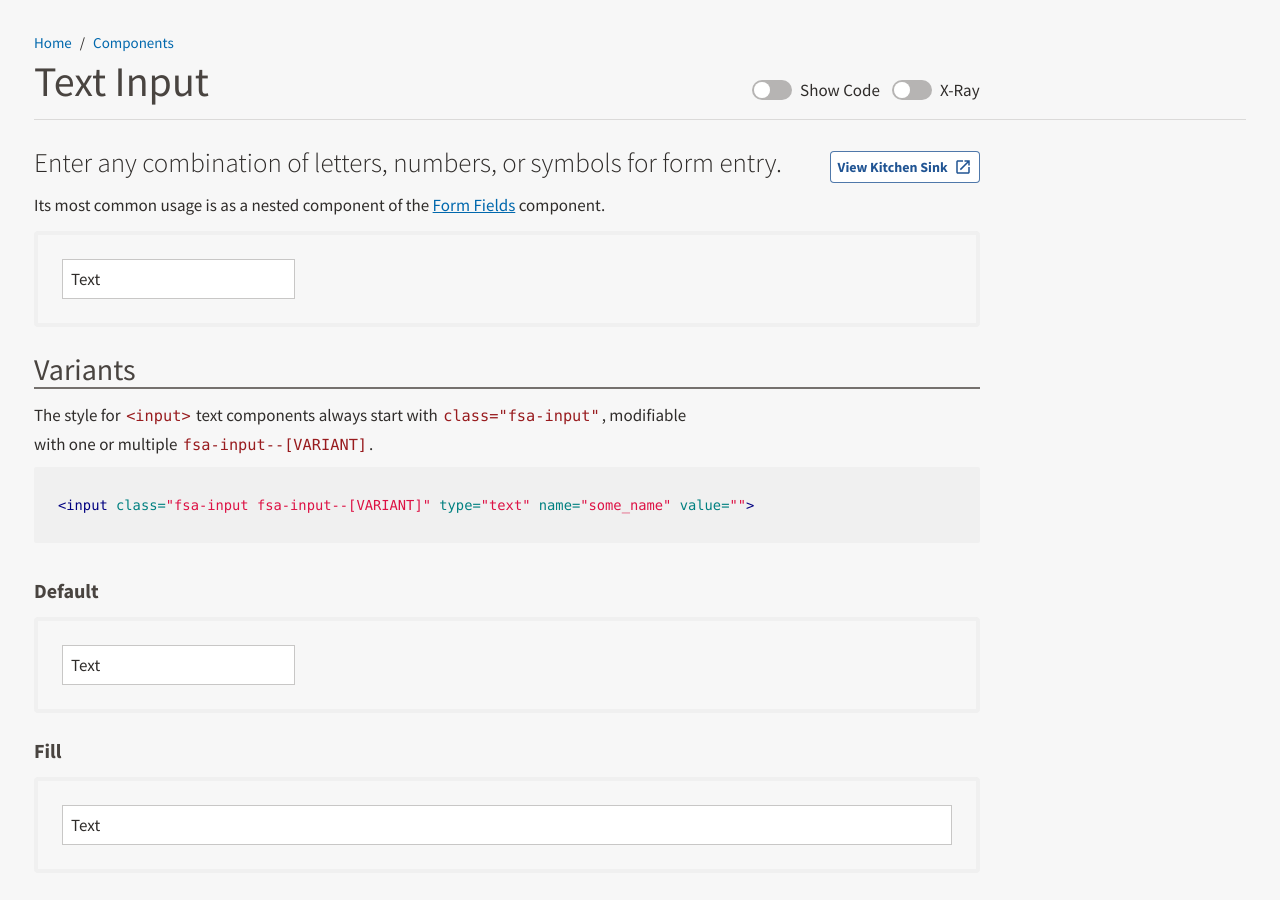
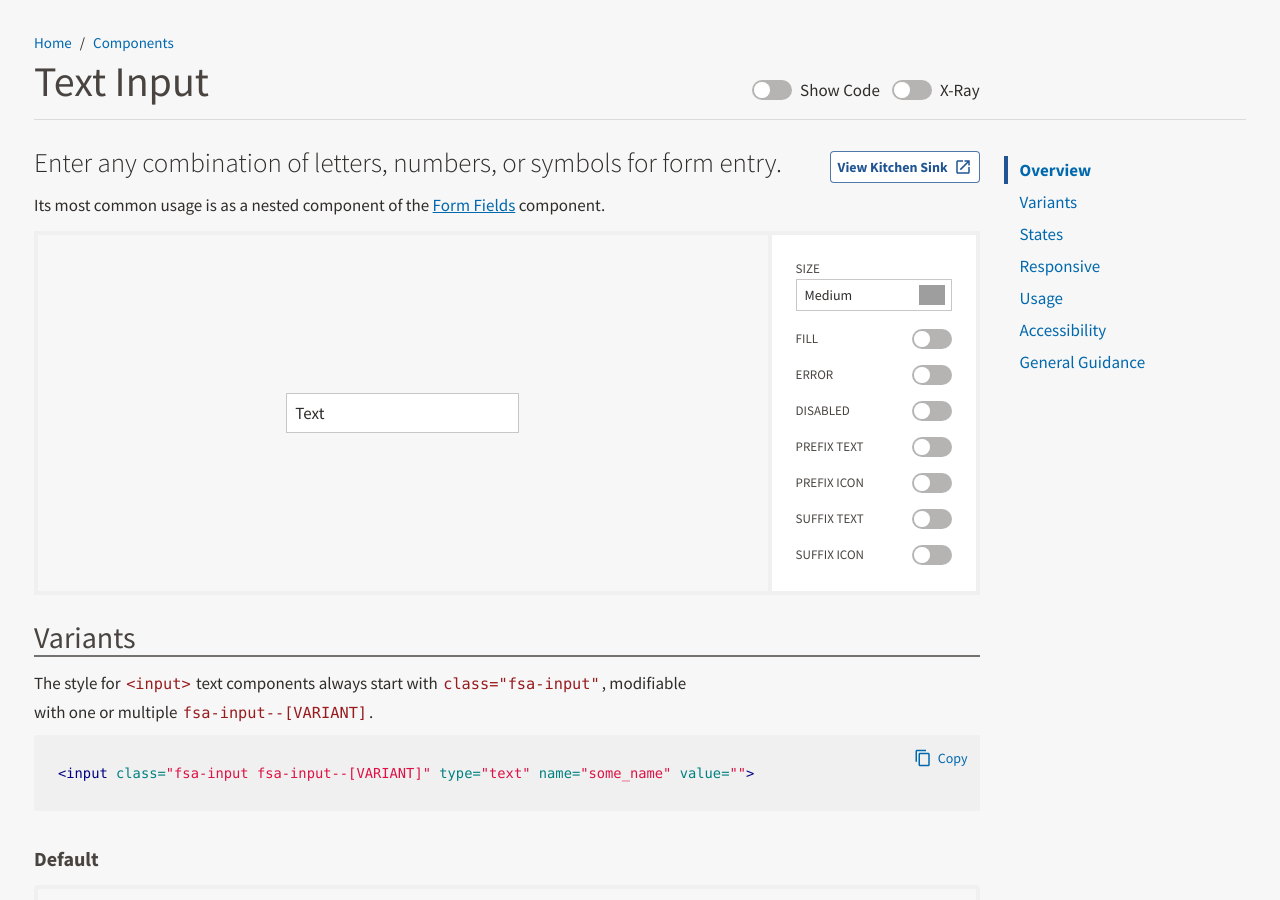
Before and after one commit to USDA-FSA/fsa-design-system, a Jekyll site: the page built from components/text-input/index.md, in a window 1280 px wide and 900 px high, scrolled down 223 px. Built offline with Jekyll 4.4.1, drawn with Linux system fonts in a browser that asks for light colours; grey boxes are pictures that could not be loaded.

Commit message:
select and input (sans affix) [amends #497]

```diff
--- a/components/text-input/index.md
+++ b/components/text-input/index.md
@@ -16,9 +16,74 @@
 
 Its most common usage is as a nested component of the [Form Fields]({{ site.baseurl }}components/form-fields//) component.
 
-<div class="ds-preview">
-  <input class="fsa-input" type="text" name="some_name2" placeholder="Placeholder" value="Text">
+<div class="ds-combinator">
+  <div class="ds-combinator__props">
+    <h3 class="fsa-sr-only">Props</h3>
+    <div class="fsa-field ds-combinator__item">
+      <label class="fsa-field__label fsa-text--h6 ds-combinator__label" for="combinatorSize">Size</label>
+      <select class="fsa-select fsa-select--small fsa-field__item" id="combinatorSize" name="combinatorSize" data-behavior="combinator-select" data-remove="fsa-input--small fsa-input--large">
+        <option value="fsa-input--small">Small</option>
+        <option value="" selected="selected">Medium</option>
+        <option value="fsa-input--large">Large</option>
+      </select>
+    </div>
+    <div class="fsa-field ds-combinator__item ds-combinator__item--inline">
+      <label class="fsa-field__label fsa-text--h6 ds-combinator__label" for="combinatorFill">Fill</label>
+      <label class="fsa-switch ds-combinator__switch">
+        <input type="checkbox" class="fsa-switch__checkbox" id="combinatorFill" name="combinatorFill" data-behavior="combinator-toggle-class" value="fsa-input--fill">
+        <span class="fsa-switch__track"></span>
+      </label>
+    </div>
+    <div class="fsa-field ds-combinator__item ds-combinator__item--inline">
+      <label class="fsa-field__label fsa-text--h6 ds-combinator__label" for="combinatorError">Error</label>
+      <label class="fsa-switch ds-combinator__switch">
+        <input type="checkbox" class="fsa-switch__checkbox" id="combinatorError" name="combinatorError" data-behavior="combinator-toggle-class" value="fsa-input--error">
+        <span class="fsa-switch__track"></span>
+      </label>
+    </div>
+    <div class="fsa-field ds-combinator__item ds-combinator__item--inline">
+      <label class="fsa-field__label fsa-text--h6 ds-combinator__label" for="combinatorDisabled">Disabled</label>
+      <label class="fsa-switch ds-combinator__switch">
+        <input type="checkbox" class="fsa-switch__checkbox" id="combinatorDisabled" name="combinatorDisabled" data-behavior="combinator-toggle-disabled">
+        <span class="fsa-switch__track"></span>
+      </label>
+    </div>
+    <div class="fsa-field ds-combinator__item ds-combinator__item--inline">
+      <label class="fsa-field__label fsa-text--h6 ds-combinator__label" for="combinatorPrefixText">Prefix Text</label>
+      <label class="fsa-switch ds-combinator__switch">
+        <input type="checkbox" class="fsa-switch__checkbox" id="combinatorPrefixText" name="combinatorPrefixText">
+        <span class="fsa-switch__track"></span>
+      </label>
+    </div>
+    <div class="fsa-field ds-combinator__item ds-combinator__item--inline">
+      <label class="fsa-field__label fsa-text--h6 ds-combinator__label" for="combinatorPrefixIcon">Prefix Icon</label>
+      <label class="fsa-switch ds-combinator__switch">
+        <input type="checkbox" class="fsa-switch__checkbox" id="combinatorPrefixIcon" name="combinatorPrefixIcon">
+        <span class="fsa-switch__track"></span>
+      </label>
+    </div>
+    <div class="fsa-field ds-combinator__item ds-combinator__item--inline">
+      <label class="fsa-field__label fsa-text--h6 ds-combinator__label" for="combinatorSuffixText">Suffix Text</label>
+      <label class="fsa-switch ds-combinator__switch">
+        <input type="checkbox" class="fsa-switch__checkbox" id="combinatorSuffixText" name="combinatorSuffixText">
+        <span class="fsa-switch__track"></span>
+      </label>
+    </div>
+    <div class="fsa-field ds-combinator__item ds-combinator__item--inline">
+      <label class="fsa-field__label fsa-text--h6 ds-combinator__label" for="combinatorSuffixIcon">Suffix Icon</label>
+      <label class="fsa-switch ds-combinator__switch">
+        <input type="checkbox" class="fsa-switch__checkbox" id="combinatorSuffixIcon" name="combinatorSuffixIcon">
+        <span class="fsa-switch__track"></span>
+      </label>
+    </div>
+  </div>
+  <div class="ds-combinator__preview">
+    <h3 class="fsa-sr-only">Props Demo</h3>
+    <input class="fsa-input" type="text" name="some_name2" placeholder="Placeholder" value="Text" id="combinatorTarget">
+  </div>
 </div>
+<div class="language-html highlighter-rouge"><div class="highlight"><pre class="highlight"><code id="combinatorCodeSnippet"></code></pre></div></div>
+<div id="combinatorHolder" aria-hidden="true" hidden></div>
 
 ## Variants
 
```
Also changed, not shown: components/select/index.md (+3 -10 lines).
